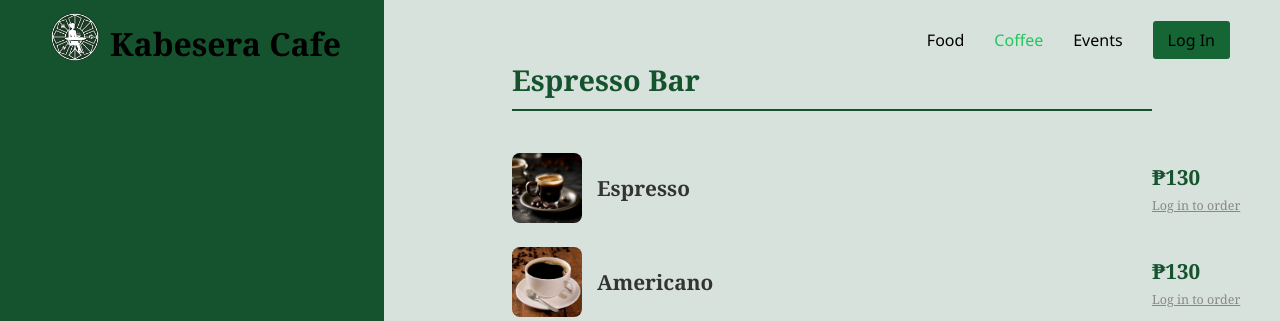
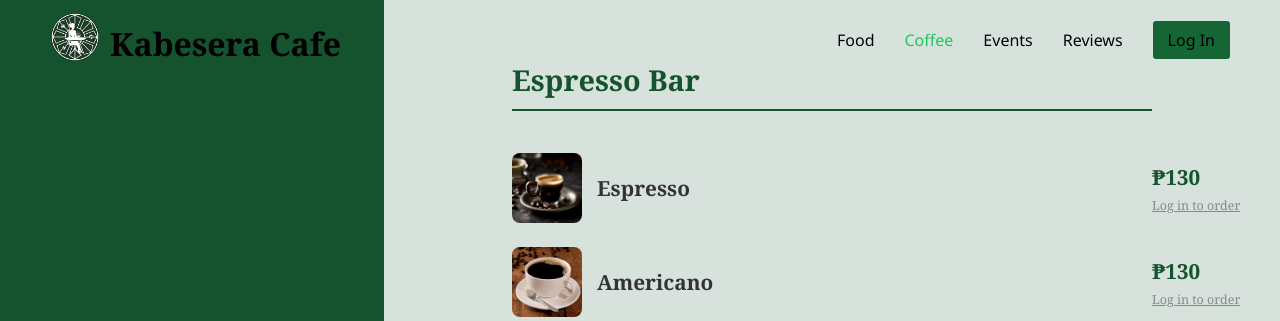
Before and after one commit to TrueorPauls/IT5-Finals, a PHP site: page /predict/coffee.php in a window 1280 px wide. Shown: the top 321 px of the page. Run offline with PHP 8.4, Linux system fonts and the light colour scheme.

Commit message:
Add Reviews link to navigation menu

```diff
--- a/coffee.php
+++ b/coffee.php
@@ -60,6 +60,7 @@ if ($logged_in) {
         <li id="foodbtn"><a href="food.php">Food</a></li>
         <li id="coffeebtn"><a href="coffee.php" style="color:#22c55e">Coffee</a></li>
         <li id="eventsbtn"><a href="events.php">Events</a></li>
+        <li><a href="reviews.php">Reviews</a></li>
         <?php if ($logged_in): ?>
         <li><a href="cart.php">Cart<?php if ($cart_count > 0): ?><span class="cart-badge"><?= $cart_count ?></span><?php endif; ?></a></li>
         <li><a href="order_history.php">My Orders</a></li>
```
